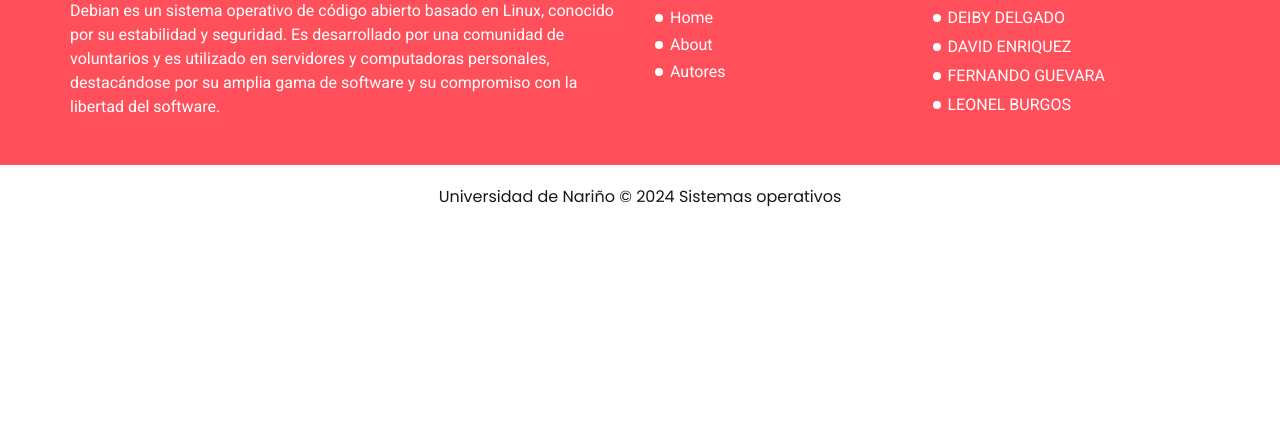
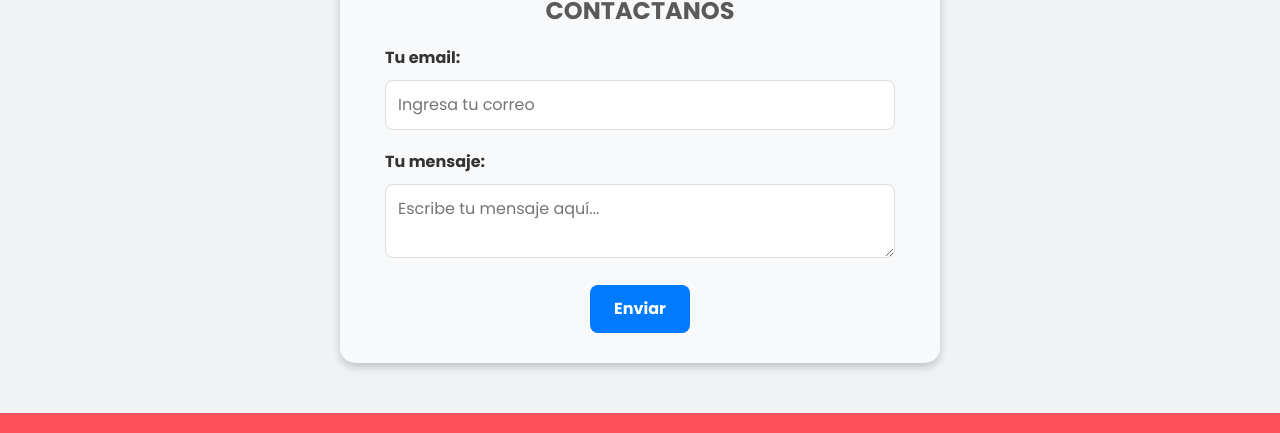
Before and after one commit to deiby0710/pagina_debian, a plain HTML site: page contact.html in a window 1280 px wide. Shown: the part 1251-1684 px from the top of the page. Before the commit the page ends 1480 px from the top, so only its background shows below. Drawn offline with nearby package versions, Linux system fonts and the light colour scheme.

Commit message:
feat: envio de correos

```diff
--- a/contact.html
+++ b/contact.html
@@ -215,6 +215,91 @@
   </section>
   <!-- end contact section -->
 
+
+
+
+
+
+
+  <!-------------------------------------------------Enviar emails----------------------------------------------------------------------->
+  <section class="contact_email">
+    <div class="container">
+      <!--
+
+      <div class="contenedor">
+         Sección de correos
+        <div class="emails">
+          <button id="emailButton">Seleccionar correo</button>
+          <div id="emailDropdown" class="dropdown-content">
+            <div class="email-item" onclick="selectEmail('alejandro.burgos@gmail.com')">
+                <img src="images/burgos.jpg" alt="Foto de Alejandro" class="profile-pic">
+                <p>alejandro.burgos@gmail.com</p>
+            </div>
+            <div class="email-item" onclick="selectEmail('fernandoguevara@udenar.edu.co')">
+                <img src="images/fernando.jpg" alt="Foto de Fernando" class="profile-pic">
+                <p>fernandoguevara@udenar.edu.co</p>
+            </div>
+            <div class="email-item" onclick="selectEmail('Denriqueznoguera@gmail.com')">
+                <img src="images/santiago.jpg" alt="Foto de Denriquez" class="profile-pic">
+                <p>Denriqueznoguera@gmail.com</p>
+            </div>
+            <div class="email-item" onclick="selectEmail('deibyalejandro@udenar.edu.co')">
+                <img src="images/deiby.jpg" alt="Foto de Deiby" class="profile-pic">
+                <p>deibyalejandro@udenar.edu.co</p>
+            </div>
+        </div>
+
+        </div>
+        <div class="select_emails">
+          <h2 id="selectedEmail">Seleccione un correo de los Autores</h2>
+        </div>
+      </div>
+       Caja de texto para el comentario
+      <div class="texto_emails">
+        <textarea id="commentBox" placeholder="Escribe tu comentario aquí..."></textarea>
+        <button id="sendButton" onclick="sendComment()">Enviar</button>
+      </div>
+      <script>
+        // Mostrar u ocultar el menú desplegable
+        document.getElementById("emailButton").onclick = function() {
+            const dropdown = document.getElementById("emailDropdown");
+            dropdown.style.display = dropdown.style.display === "block" ? "none" : "block";
+        };
+
+        // Función para seleccionar el correo y mostrarlo
+        function selectEmail(email) {
+            document.getElementById("selectedEmail").innerText = `Correo seleccionado: ${email}`;
+            document.getElementById("emailDropdown").style.display = "none";
+        }
+      </script>
+      -->
+      <div class="header">
+        <h3>CONTACTANOS</h3>
+      </div>
+      <form id="contactForm" action="https://formspree.io/f/xbljgoyd" method="POST">
+        <label for="email">Tu email:</label>
+        <input type="email" name="email" id="email" placeholder="Ingresa tu correo" required>
+
+        <label for="message">Tu mensaje:</label>
+        <textarea name="message" id="message" placeholder="Escribe tu mensaje aquí..." required></textarea>
+
+        <button type="submit">Enviar</button>
+      </form>
+      <script>
+        document.getElementById('contactForm').addEventListener('submit', function(event) {
+            // Deja que el formulario se envíe normalmente
+            setTimeout(function() {
+                // Vaciar los campos después de enviar el formulario
+                document.getElementById('email').value = '';
+                document.getElementById('message').value = '';
+            }, 1000); // Da tiempo para que el formulario se procese antes de limpiar
+        });
+      </script>
+
+    </div>
+  </section>
+  <!------------------------------------------------------------------------------------------------------------------------>
+
   <!-- info section -->
   <section class="info_section layout_padding">
     <div class="container">
@@ -294,6 +379,7 @@
 
   <script type="text/javascript" src="js/jquery-3.4.1.min.js"></script>
   <script type="text/javascript" src="js/bootstrap.js"></script>
+  <script src="script.js"></script>
 </body>
 
 </html>
--- a/css/style.css
+++ b/css/style.css
@@ -819,3 +819,83 @@ a:focus {
 
 /* end footer section*/
 /*# sourceMappingURL=style.css.map */
+
+/*-----------------------------------------------------------------------------------------------------------------------*/
+/* Fuente y márgenes */
+@import url('https://fonts.googleapis.com/css2?family=Poppins:wght@400;600&display=swap');
+
+body {
+  margin: 0;
+  padding: 0;
+  font-family: 'Poppins', sans-serif;
+  background-color: #f0f2f5;
+}
+
+.contact_email {
+  font-family: 'Poppins', sans-serif;
+  background-color: #f8f9fa;
+  border-radius: 15px;
+  box-shadow: 0 4px 8px rgba(0, 0, 0, 0.2);
+  padding: 30px;
+  margin: 50px auto;
+  max-width: 600px;
+  text-align: center;
+}
+
+/* Título de la sección */
+.header h3 {
+  color: #5a5a5a;
+  font-size: 24px;
+  font-weight: 600;
+  margin-bottom: 20px;
+}
+
+/* Estilos de etiquetas del formulario */
+form label {
+  display: block;
+  text-align: left;
+  margin-bottom: 10px;
+  font-size: 16px;
+  font-weight: 600;
+  color: #333;
+}
+
+/* Estilos de los inputs y textarea */
+input[type="email"],
+textarea {
+  width: 100%;
+  padding: 12px;
+  font-size: 16px;
+  border: 1px solid #ddd;
+  border-radius: 8px;
+  margin-bottom: 20px;
+  box-sizing: border-box;
+  transition: border-color 0.3s;
+}
+
+input[type="email"]:focus,
+textarea:focus {
+  border-color: #007bff;
+  outline: none;
+}
+
+/* Botón de Enviar */
+button[type="submit"] {
+  padding: 12px 24px;
+  font-size: 16px;
+  font-weight: 600;
+  color: #ffffff;
+  background-color: #007bff;
+  border: none;
+  border-radius: 8px;
+  cursor: pointer;
+  transition: background-color 0.3s, transform 0.2s;
+}
+
+button[type="submit"]:hover {
+  background-color: #0056b3;
+}
+
+button[type="submit"]:active {
+  transform: scale(0.95);
+}
```
